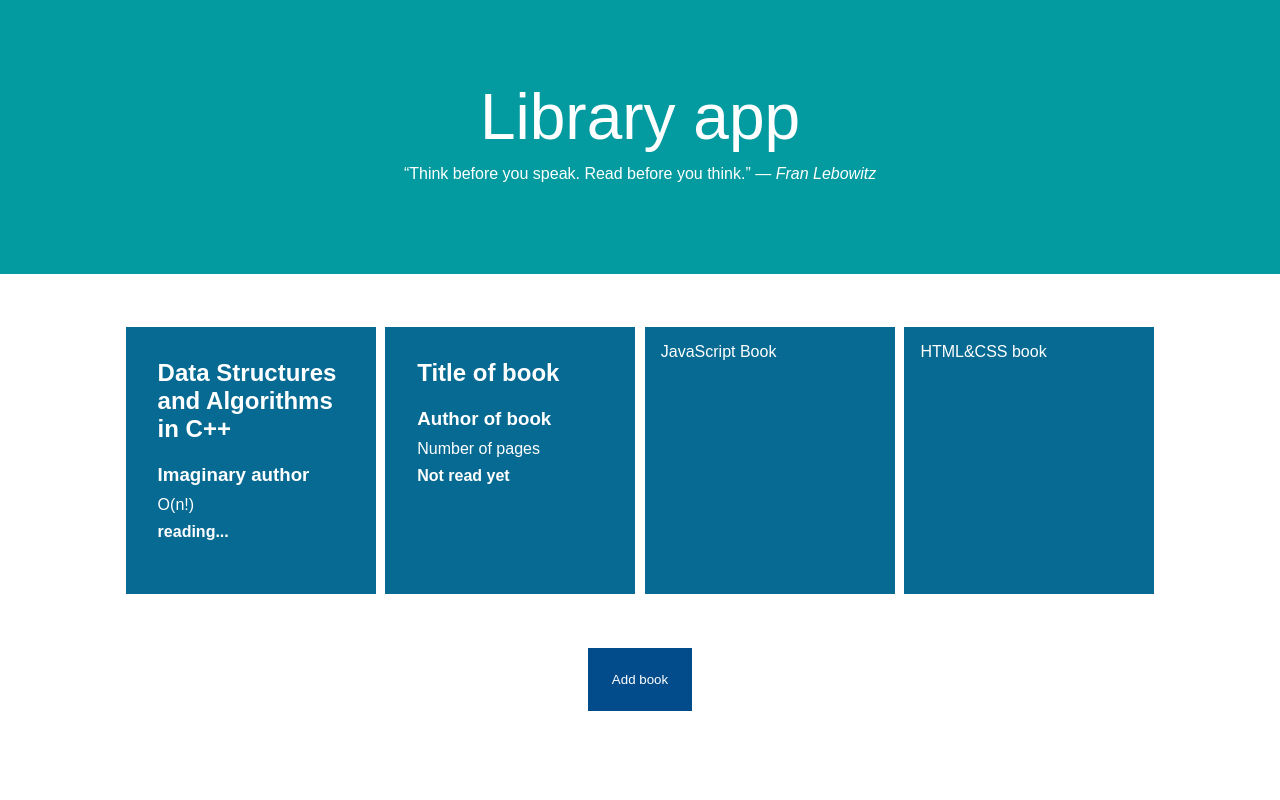
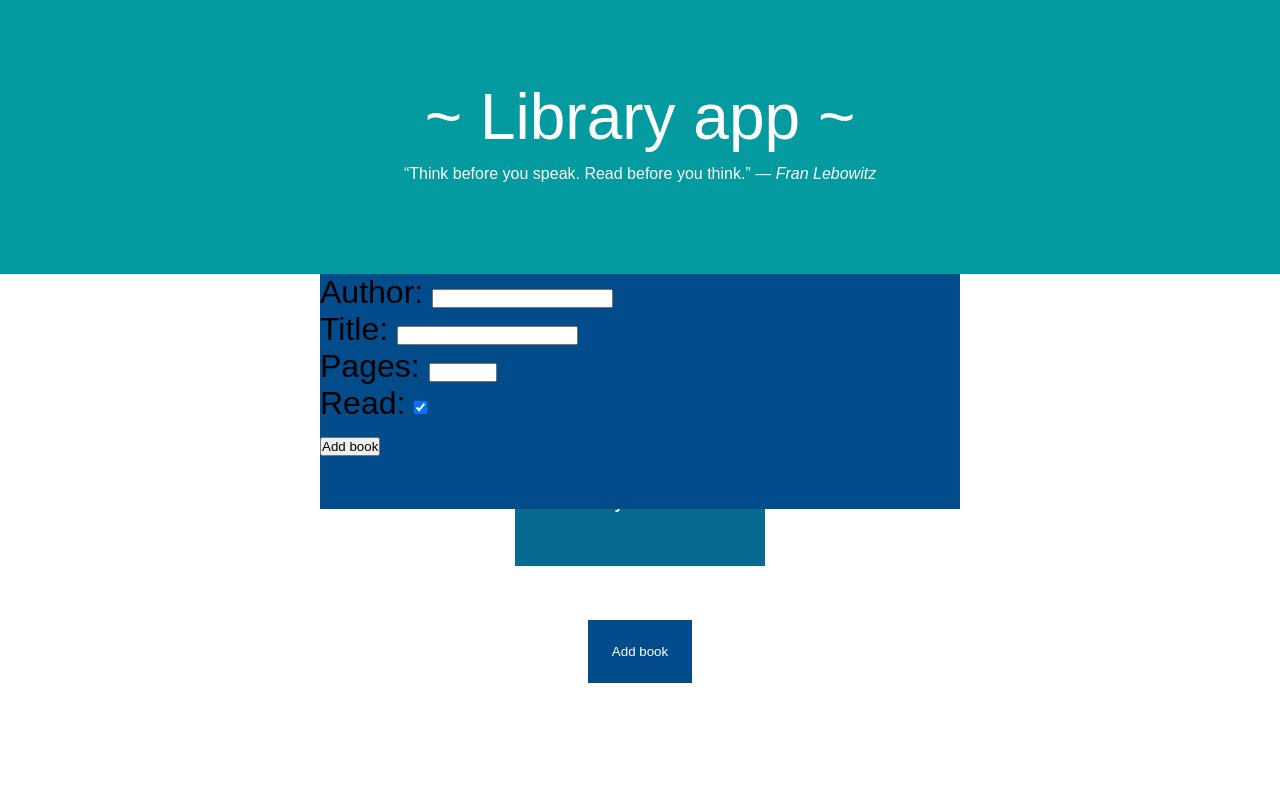
Before and after one commit to derva/library, a plain HTML site: page index.html in a window 1280 px wide. Both pictures are taken after a click on the button "Add book". Shown: the top 800 px of the page. Drawn offline with Linux system fonts and the light colour scheme.

Commit message:
Add 'NEWBOOK' button, form, and JS functionality for that

```diff
--- a/index.html
+++ b/index.html
@@ -8,13 +8,22 @@
     <link rel="stylesheet" href="./style/style.css">
 </head>
 <body>
-    <header>Library app
+    <header> ~ Library app ~
         <blockquote>“Think before you speak. Read before you think.”
             <cite>― Fran Lebowitz</cite></blockquote>
     </header>
+    <div class="box-input">
+        <form id="FORM">
+            <label for="author">Author: </label><input type="text" name="author" id="author"><br>
+            <label for="title">Title: </label><input type="text" name="title" id="title"> <br>
+            <label for="pages">Pages: </label><input type="number" min="0" max="9999" name="pages" id="pages"> <br>
+            <label for="read">Read: </label><input type="checkbox" value="true" checked name="read" id="read"> <br>
+            <button id="finish-addbook" type="button">Add book</button>
+        </form>
+    </div>
     <div id="content">
         <div class="books">
-            <div class="bookCard">
+            <!--div class="bookCard">
                 <h2>Data Structures and Algorithms in C++</h2>
                 <h3>Imaginary author</h3>
                 <p>O(n!)</p>
@@ -25,11 +34,11 @@
                 <h3>Author of book</h3>
                 <p>Number of pages</p>
                 <h4>Not read yet</h4>
-            </div>
+            </div-->
 
         </div>
         <div class="addbook">
-            <button id="newbook">Add book</button>
+            <button id="newbook" type="button">Add book</button>
         </div>
     </div>
     <footer>© by derva | 2021 | Tuzla, Bosnia and Hercegovina</footer>
--- a/script/script.js
+++ b/script/script.js
@@ -1,4 +1,11 @@
-let library = ["JavaScript Book", "HTML&CSS book"];
+let library = [
+    {
+        title: "JavaScript Book",
+        author: "Author of book",
+        pages: 10,
+        read: false,
+    },
+];
 
 function Book(title, author, page, read){
     this.title = title;
@@ -7,29 +14,77 @@ function Book(title, author, page, read){
     this.read = read;
 }
 
+
+function showBooks(){
 let stuff = document.getElementsByClassName("books");
 
-let width=window.innerWidth-50
-let height=window.innerHeight-50-120
+    for(let i = 0; i < library.length; i++){
+        //alert(library[i]);
+        let el = document.createElement('div');
+        let h2 = document.createElement('h2');
+        let h3 = document.createElement('h3');
+        let p = document.createElement('p');
+        let h4 = document.createElement('h4');
+        el.appendChild(h2);
+        el.appendChild(h3);
+        el.appendChild(p);
+        el.appendChild(h4);
+        console.log(el)
+        h2.innerHTML = library[i].title;
+        h3.innerHTML = library[i].author;
+        p.innerHTML = library[i].pages;
+        h4.innerText = library[i].read ? "read" : "not read yet";
+        el.className = "bookCard";
+        stuff[0].appendChild(el);
+    }
+}
+let newBook = document.getElementById("newbook");
+let box = document.querySelector('.box-input');
+newBook.addEventListener('click', function addBookToLibrary(){
+    box.style.visibility = "visible";
+});
 
-for(let i = 0; i < library.length; i++){
-    //alert(library[i]);
-    let el = document.createElement('div')
-    console.log(el)
-    el.innerHTML = library[i]
+let finishedAddBook = document.getElementById('finish-addbook');
+finishedAddBook.addEventListener('click', function finishBook(){
+    let stuff = document.getElementsByClassName("books");
+
+    box.style.visibility = "hidden";
+    let author = document.getElementById("author");
+    let title = document.getElementById("title");
+    let nbPages = document.getElementById("pages");
+    let isRead = document.getElementById("read").checked;
+
+    let el = document.createElement('div');
+    let h2 = document.createElement('h2');
+    let h3 = document.createElement('h3');
+    let p = document.createElement('p');
+    let h4 = document.createElement('h4');
+
     el.className = "bookCard";
-    /*
-    el.style.border = "1px solid rgb(0,0,0)"
-    el.style.left= (width / library.length) * i
-    el.style.top=0
-    el.style.width = width / library.length
-    el.style.height = "120px"
-    el.style.background = '#04BEC4'
-    el.style.margin = "10px"
-    */
+
+    el.appendChild(h2);
+    el.appendChild(h3);
+    el.appendChild(p);
+    el.appendChild(h4);
+
+    h2.innerHTML = title.value;
+    h3.innerHTML = author.value;
+    p.innerHTML = nbPages.value;
+    h4.innerHTML = isRead ? "read" : "not read yet";
+    console.log(isRead);
+
+    //let friska = new Book(title.value, author.value, nbPages.value, isRead ? "read" : "not read yet");
+    //console.log("Before", library);
+    //library.push(friska);
+    //console.log("After", library);
+
     stuff[0].appendChild(el);
+
+    document.getElementById("FORM").reset();
+});
+
+function init(){
+    showBooks();
 }
 
-function addBookToLibrary(){
-
-}
+init(); //starting point
--- a/style/style.css
+++ b/style/style.css
@@ -16,6 +16,23 @@ header{
 header > blockquote{
     padding: .7rem;
     font-size: 1rem;
+}
+.box-input{
+    visibility: hidden;
+    position: absolute;
+    margin-left: auto;
+    margin-right: auto;
+    right: 0;
+    left: 0;
+    text-align: center;
+    background-color: #034C8C;
+    width: 40rem;
+    height: 235px;
+}
+.box-input > form{
+    font-size: 2rem;
+    font-family: Arial, Helvetica, sans-serif;
+    text-align: left;
 }
 #content{
     /*height: 60rem;
```
